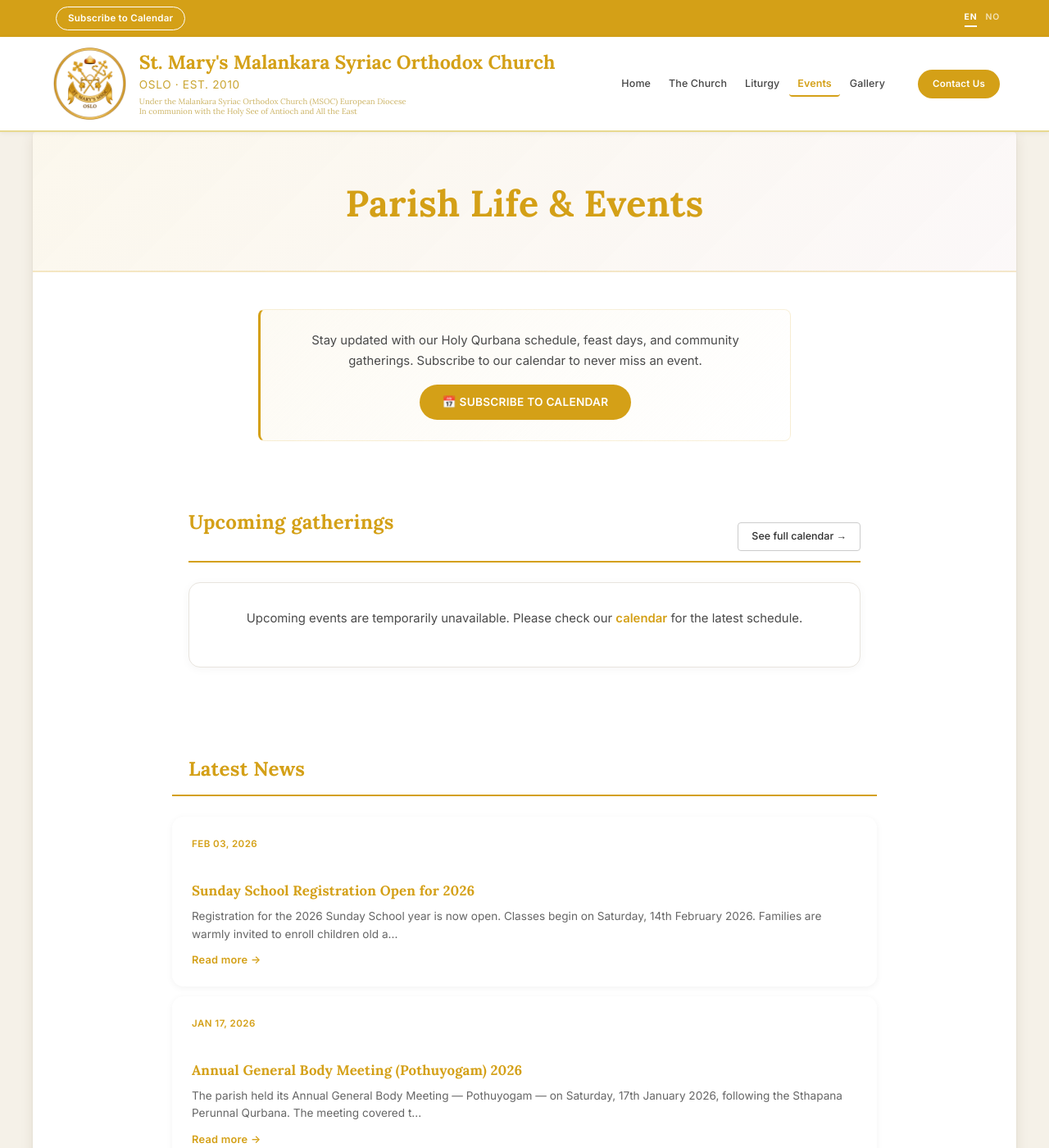
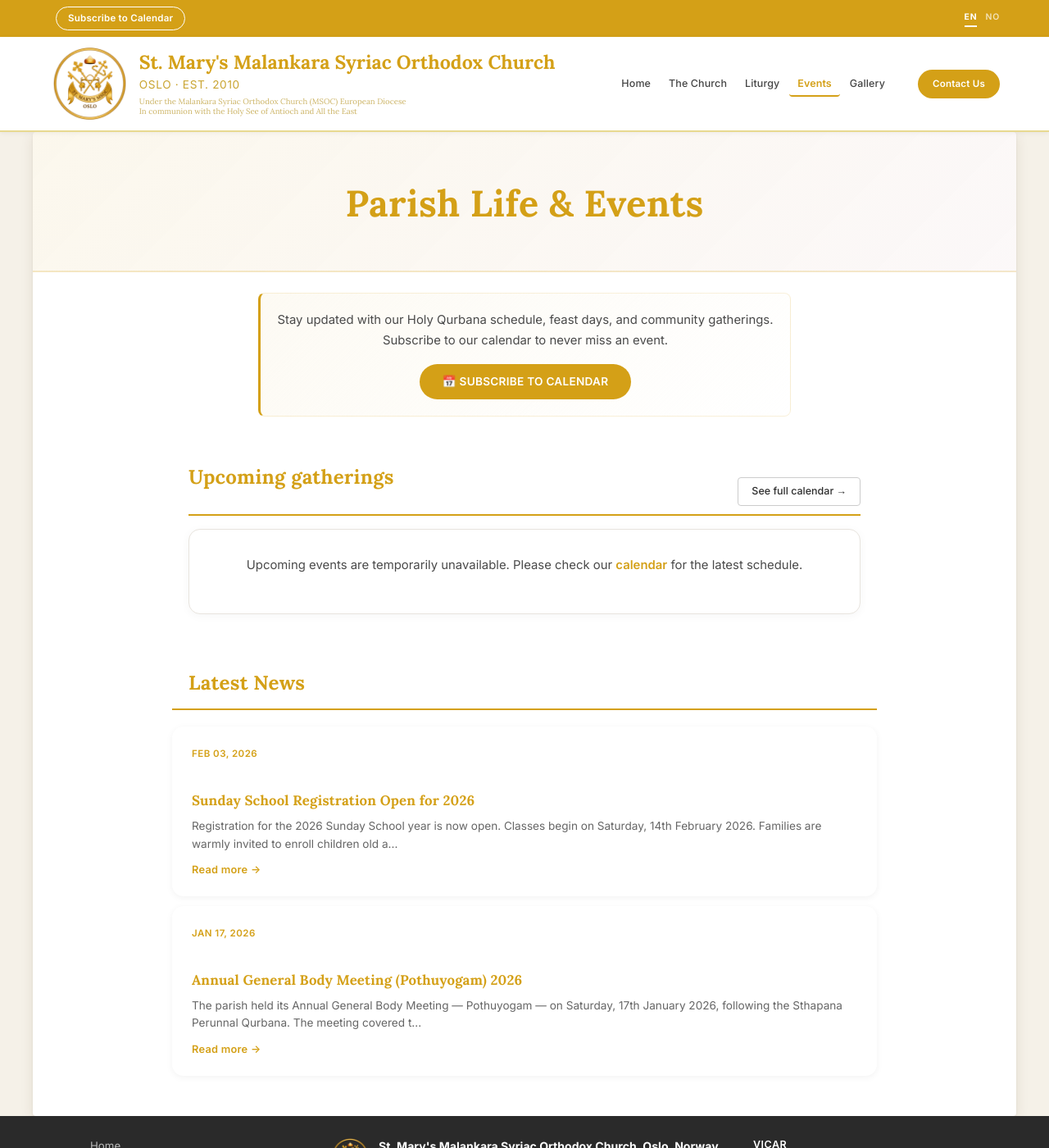
Before and after one commit to stmaryschurchnorway/stmaryschurchnorway.github.io, a Jekyll site: the page built from en/events.md, in a window 1280 px wide and 1400 px high. Shown: the whole window at 82% size. Built offline with Jekyll 4.4.1, drawn with Linux system fonts in a browser that asks for light colours.

Commit message:
feat: add audio pronunciations for all 7 sacraments on liturgy page
Converted MP3s to M4A, replaced speech synthesis fallback with real
audio files. Renamed anointing-of-sick Malayalam to തൈലാഭിഷേകം.
Also tightened events page section spacing.

Co-Authored-By: Claude Opus 4.7 (1M context) <noreply@anthropic.com>

```diff
--- a/assets/css/style.css
+++ b/assets/css/style.css
@@ -779,7 +779,7 @@ img { max-width: 100%; height: auto; display: block; }
 
 /* === Page Content === */
 .page-content {
-  padding: 45px 0;
+  padding: 25px 0;
   max-width: 900px;
   margin: 0 auto;
 }
@@ -1643,7 +1643,7 @@ img { max-width: 100%; height: auto; display: block; }
 
 /* === Events Intro === */
 .news-section-header {
-  margin: 40px 0 25px;
+  margin: 15px 0 20px;
   padding: 0;
   border-bottom: 2px solid var(--color-gold);
 }
@@ -1661,8 +1661,8 @@ img { max-width: 100%; height: auto; display: block; }
 .gallery-intro {
   text-align: center;
   max-width: 650px;
-  margin: 0 auto 30px;
-  padding: 25px;
+  margin: 0 auto 15px;
+  padding: 20px;
   background: linear-gradient(135deg, rgba(212, 160, 23, 0.05), rgba(255, 255, 255, 0.6));
   border: 1px solid rgba(212, 160, 23, 0.15);
   border-left: 3px solid var(--color-gold);
@@ -1962,14 +1962,14 @@ img { max-width: 100%; height: auto; display: block; }
 .upcoming-events-section {
   max-width: 1100px;
   margin: 0 auto;
-  padding: 15px 20px 30px;
+  padding: 5px 20px 15px;
 }
 .events-header {
   display: flex;
   align-items: flex-end;
   justify-content: space-between;
-  margin-bottom: 24px;
-  padding-bottom: 12px;
+  margin-bottom: 16px;
+  padding-bottom: 10px;
   border-bottom: 2px solid var(--color-gold);
 }
 .events-label {
@@ -2112,7 +2112,7 @@ img { max-width: 100%; height: auto; display: block; }
   color: #2d2d2d;
 }
 @media (max-width: 768px) {
-  .upcoming-events-section { padding: 15px 20px 30px; }
+  .upcoming-events-section { padding: 5px 20px 15px; }
   .events-header { flex-direction: column; align-items: flex-start; gap: 12px; }
   .events-title { font-size: 1.4rem; }
   .events-card { border-radius: 10px; }
@@ -2123,7 +2123,7 @@ img { max-width: 100%; height: auto; display: block; }
   .event-meta-col { width: 100%; padding-left: 82px; margin-top: 6px; }
 }
 @media (max-width: 480px) {
-  .upcoming-events-section { padding: 15px 20px 25px; max-width: 100%; }
+  .upcoming-events-section { padding: 5px 20px 15px; max-width: 100%; }
   .events-title { font-size: 1.25rem; }
   .event-row { padding: 14px 14px; flex-wrap: wrap; }
   .event-date-col { flex: 0 0 55px; }
@@ -2194,15 +2194,15 @@ img { max-width: 100%; height: auto; display: block; }
 .past-events-section {
   max-width: 1100px;
   margin: 0 auto;
-  padding: 10px 20px 30px;
+  padding: 5px 20px 15px;
 }
 .past-events-section[hidden] { display: none; }
 .past-events-header {
   display: flex;
   align-items: flex-end;
   justify-content: space-between;
-  margin-bottom: 24px;
-  padding-bottom: 12px;
+  margin-bottom: 16px;
+  padding-bottom: 10px;
   border-bottom: 2px solid var(--color-gold);
 }
 .past-events-label {
```
Also changed, not shown: _includes/liturgy-landing.html (+18 -26 lines), liturgy.md (+2 -2 lines), 6 other files.
